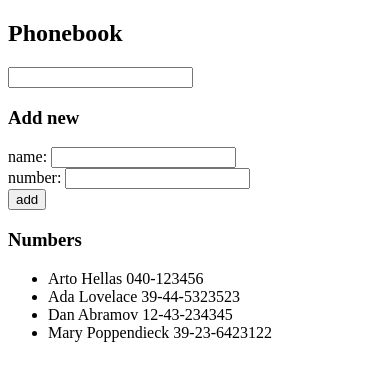
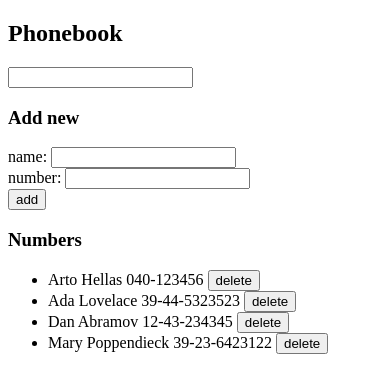
Before and after one commit to Rafael-Euzebio/Full-Stack-Open-Exercises, a React (Vite) app in the folder part2/phonebook/: page / in a window 390 px wide. Shown: the top 392 px of the page. Built offline with nearby package versions, Linux system fonts and the light colour scheme; data requests are answered from the project's data file.

Commit message:
2 - phonebook - get - create - remove from server

```diff
--- a/part2/phonebook/src/App.jsx
+++ b/part2/phonebook/src/App.jsx
@@ -2,13 +2,13 @@ import { useEffect, useState } from 'react'
 import PersonForm from './components/PersonForm'
 import Persons from './components/Persons'
 import Filter from './components/Filter'
-import personService from './services/persons'
+import phonebookServices from './services/phonebookServices'
 
 const App = () => {
     const [persons, setPersons] = useState([])
 
     useEffect(() => {
-        personService
+        phonebookServices
             .getAll()
             .then(registeredPersons => {
                 setPersons(registeredPersons)
@@ -24,7 +24,7 @@ const App = () => {
             <PersonForm persons={persons} setPersons={setPersons} />
 
             <h3>Numbers</h3>
-            <Persons persons={persons} />
+            <Persons persons={persons} setPersons={setPersons} />
 
         </div>
     )
--- a/part2/phonebook/src/components/PersonForm.jsx
+++ b/part2/phonebook/src/components/PersonForm.jsx
@@ -1,5 +1,5 @@
 import { useState } from "react"
-import personService from "../services/persons"
+import phonebookServices from "../services/phonebookServices"
 
 const PersonForm = ({ persons, setPersons }) => {
 
@@ -33,8 +33,8 @@ const PersonForm = ({ persons, setPersons }) => {
         const newPerson = { name: newName, number: newNumber }
 
         if (isInPhonebook() == false) {
-            personService.
-                create(newPerson)
+            phonebookServices
+                .create(newPerson)
                 .then(returnedPerson => {
                     setPersons(persons.concat(returnedPerson))
                 })
--- a/part2/phonebook/src/components/Persons.jsx
+++ b/part2/phonebook/src/components/Persons.jsx
@@ -1,9 +1,36 @@
-const Persons = ({ persons }) => {
+import phonebookServices from "../services/phonebookServices"
+
+
+const DeleteButton = ({ toDelete, persons, setPersons }) => {
+
+    const handleDelete = () => {
+        const { name, id } = toDelete
+
+        if (window.confirm(`Delete ${name}?`)) {
+            phonebookServices
+                .remove(id)
+                .then(removedPerson => {
+                    const toKeep = persons.filter((person) => {
+                        if (person.id !== removedPerson.id) {
+                            return person;
+                        }
+                    })
+                    setPersons(toKeep)
+                })
+        }
+    }
+
+    return (
+        <button onClick={() => handleDelete()}>delete</button>
+    )
+}
+
+const Persons = ({ persons, setPersons }) => {
     return (
         <ul>
             {persons.map(person => {
                 return (
-                    <li key={person.name}>{person.name} {person.number}</li>
+                    <li key={person.name}>{person.name} {person.number} <DeleteButton toDelete={person} persons={persons} setPersons={setPersons} /> </li>
                 )
             })}
         </ul>
--- a/part2/phonebook/src/services/persons.js
+++ b/part2/phonebook/src/services/phonebookServices.js
@@ -1,5 +1,5 @@
 import axios from "axios";
-const baseUrl = "http://localhost:3001/persons";
+const baseUrl = "http://localhost:3001/persons/";
 
 const getAll = () => {
   const request = axios.get(baseUrl);
@@ -11,4 +11,9 @@ const create = (newPerson) => {
   return request.then((response) => response.data);
 };
 
-export default { getAll, create };
+const remove = (id) => {
+  const request = axios.delete(`${baseUrl}${id}`);
+  return request.then((response) => response.data);
+};
+
+export default { getAll, create, remove };
```
Also changed, not shown: part2/phonebook/db.json (line endings or trailing spaces).
